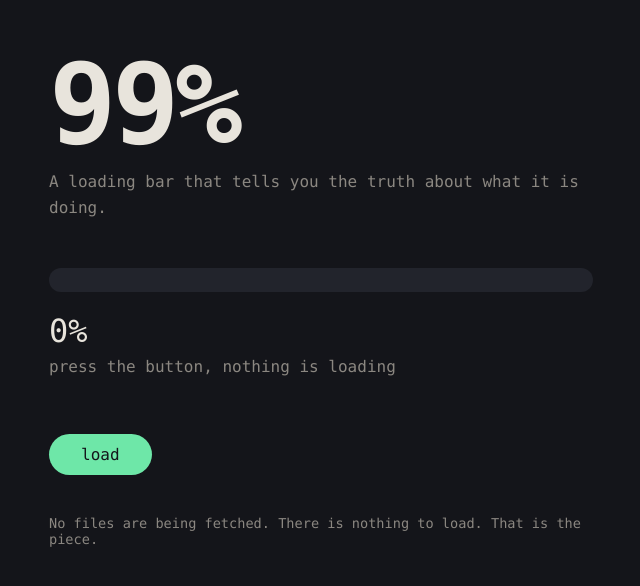
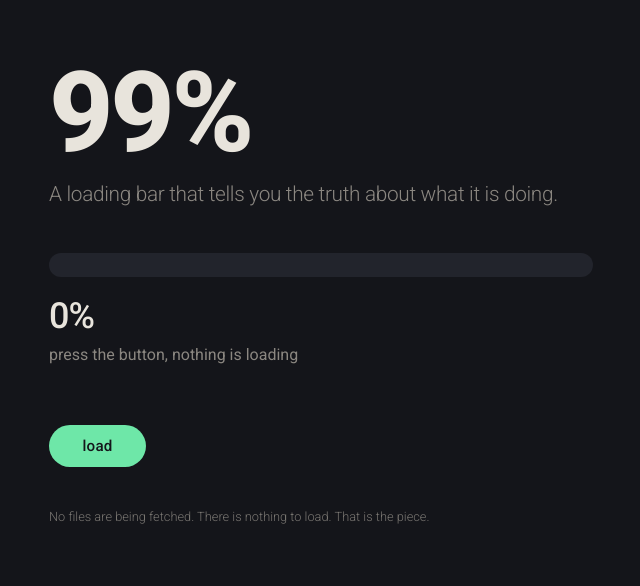
Before and after one commit to AlveeraMunshi/learningWeb, a plain HTML site: page jstest/index.html in a window 1280 px wide. Shown: the part 124-710 px from the top of the page, without its empty margins (319-959 px from the left). Drawn offline with Linux system fonts and the light colour scheme.

Commit message:
set the javascript test text in the template roboto system

```diff
--- a/jstest/css/style.css
+++ b/jstest/css/style.css
@@ -1,5 +1,8 @@
 /* 99% — JavaScript Test exercise
-   The page is deliberately plain. The JavaScript is the assignment. */
+   The type follows the designmodo html-website-templates system: Roboto,
+   body copy at weight 300, the display number on their ultraBold spec with
+   the tracking pulled in, and opacity doing the hierarchy. The JavaScript is
+   still the assignment. */
 
 :root {
     --ink: #e8e4dc;
@@ -18,7 +21,13 @@ body {
     justify-content: center;
     background: var(--bg);
     color: var(--ink);
-    font-family: "SF Mono", "Consolas", monospace;
+    /* Their body font, and their body weight: 300 once there is room for it. */
+    font-family: "Roboto", "Helvetica Neue", Arial, sans-serif;
+    font-weight: 300;
+    font-size: 0.95rem;
+    line-height: 1.6;
+    text-rendering: optimizeLegibility;
+    -webkit-font-smoothing: antialiased;
     padding: 1.5rem;
 }
 
@@ -26,16 +35,26 @@ body {
     width: min(34rem, 100%);
 }
 
+/* The number, on their ultraBold heading spec: weight 800, tracking at
+   -0.03em, leading closed right up so it reads as one block. */
 h1 {
     font-size: clamp(4rem, 18vw, 7rem);
-    margin: 0;
-    letter-spacing: -0.04em;
+    font-weight: 800;
+    letter-spacing: -0.03em;
+    line-height: 0.95;
+    margin: 0 0 0.75rem;
 }
 
+/* Their p.hero: larger than body copy, still weight 300, tracking slightly
+   tight. text-wrap keeps it off a one-word last line. */
 .sub {
+    font-size: 1.3rem;
+    font-weight: 300;
+    letter-spacing: -0.015em;
+    line-height: 1.45;
     color: var(--dim);
-    margin: 0 0 3rem;
-    line-height: 1.6;
+    margin: 0 0 2.75rem;
+    text-wrap: pretty;
 }
 
 .bar {
@@ -52,25 +71,36 @@ h1 {
     transition: width 0.45s ease, background-color 0.45s ease;
 }
 
+/* tabular-nums keeps the number from shifting width as it counts up. */
 .percent {
-    font-size: 2rem;
-    margin: 1.25rem 0 0.25rem;
+    font-size: 2.25rem;
+    font-weight: 500;
+    letter-spacing: -0.03em;
+    font-variant-numeric: tabular-nums;
+    line-height: 1.1;
+    margin: 1.25rem 0 0.35rem;
 }
 
 .status {
+    font-size: 1rem;
+    font-weight: 400;
     color: var(--dim);
-    min-height: 3rem;
+    min-height: 3.2rem;
     margin: 0 0 2rem;
     line-height: 1.6;
+    text-wrap: pretty;
 }
 
 .go {
-    font: inherit;
+    font-family: inherit;
+    font-size: 0.95rem;
+    font-weight: 500;
+    letter-spacing: 0.01em;
     color: var(--bg);
     background: var(--go);
     border: 0;
     border-radius: 2rem;
-    padding: 0.7rem 2rem;
+    padding: 0.75rem 2.1rem;
     cursor: pointer;
     transition: transform 0.15s ease, opacity 0.2s ease;
 }
@@ -83,8 +113,14 @@ h1 {
     transform: translateY(0);
 }
 
+/* Their small/micro end of the scale, de-emphasised with opacity the way
+   they fade list items and quotes. */
 .note {
+    font-size: 0.8rem;
+    font-weight: 300;
     color: var(--dim);
-    font-size: 0.85rem;
+    opacity: 0.85;
+    line-height: 1.55;
     margin-top: 2.5rem;
+    text-wrap: pretty;
 }
```
